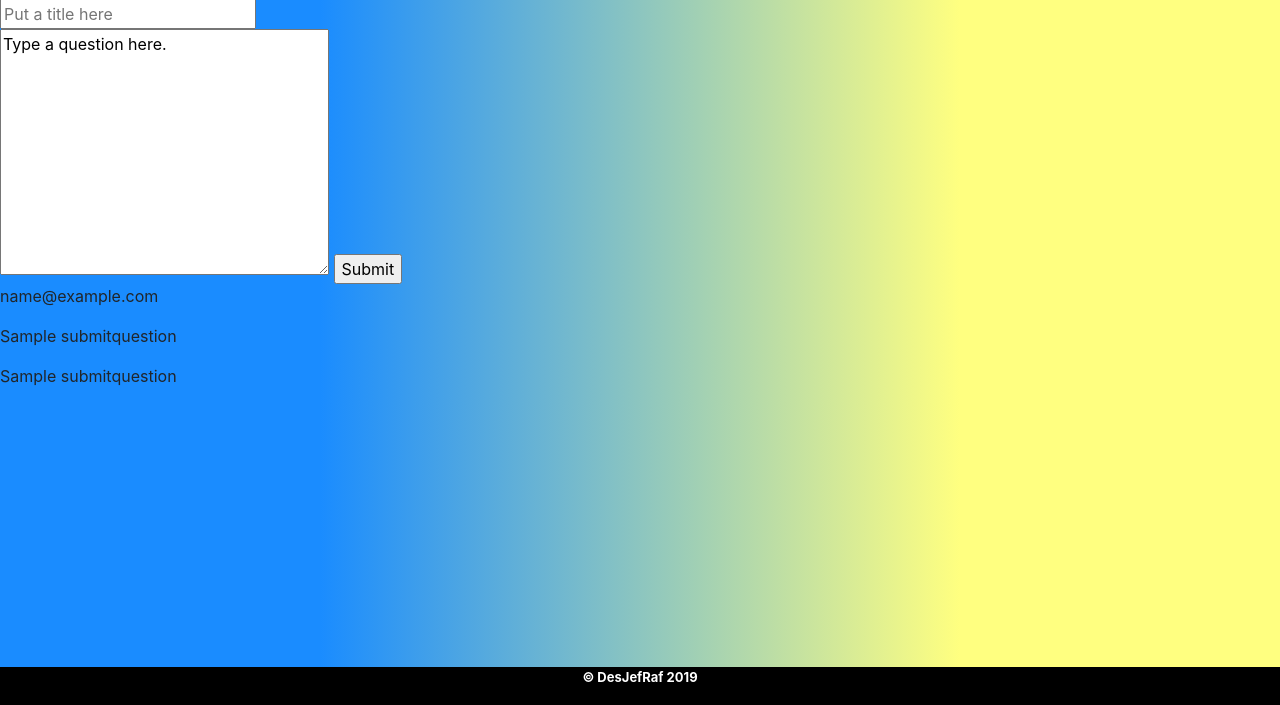
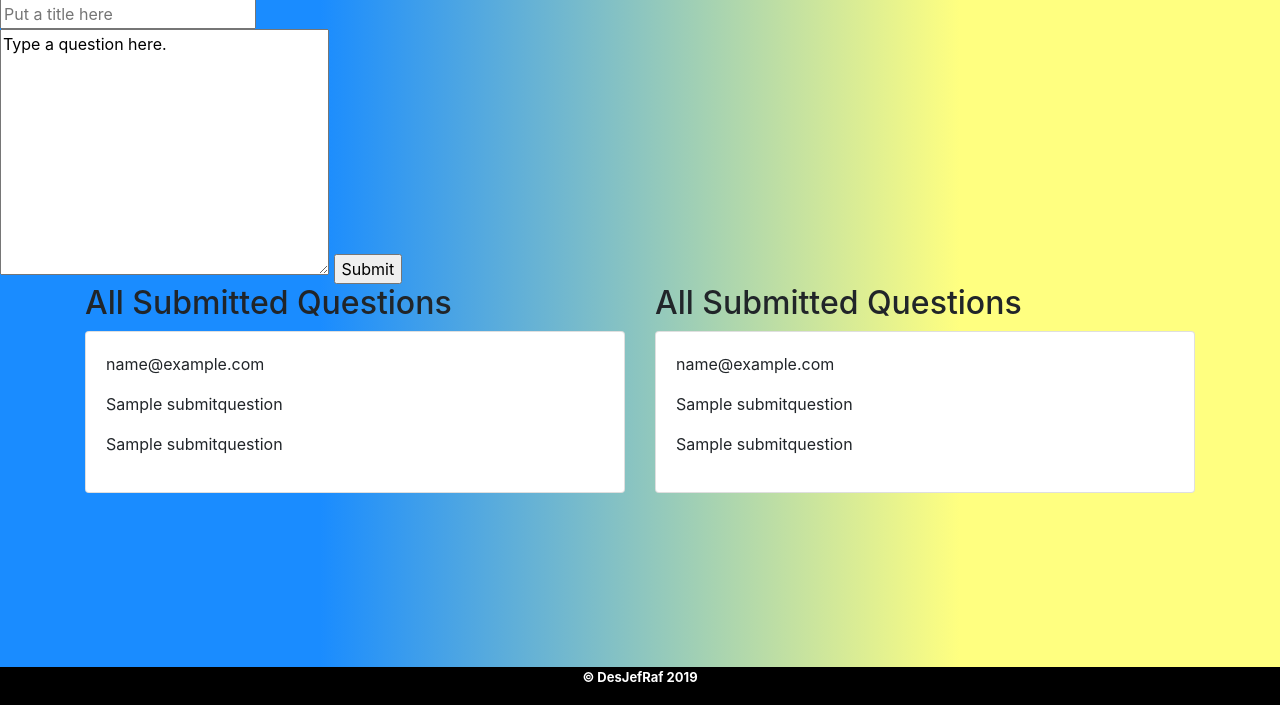
Before and after one commit to ddchon/Zen-of-Python-Puzzle-, a Django app: page /submit_q/ in a window 1280 px wide. Shown: the part 95-800 px from the top of the page. Run offline with Django 3.2, Linux system fonts and the light colour scheme; tables that the repository leaves empty hold one stand-in row (values such as "Sample post"); some libraries are stand-ins or nearby versions.

Commit message:
All Questions Listed on submit_q

```diff
--- a/zenofpythonpuzzle/templates/zenpythonpages/submitquestion.html
+++ b/zenofpythonpuzzle/templates/zenpythonpages/submitquestion.html
@@ -18,16 +18,46 @@
                 <input type="submit">
             </form>
         </div>
+        <div>
+            <div class="container">
+
+                <div class="row">
+                    <div class="col-6">
+                        <h2>All Submitted Questions</h2>
                         {% if all_questions %}
                             {% for i in all_questions %}
 
-                <div>
+                                <div class="card">
+                                    <div class="card-body">
                                         <p>{{ i.member }}</p>
                                         <p>{{ i.title }}</p>
                                         <p>{{ i.question }}</p>
+                                    </div>
                                 </div>
 
                             {% endfor %}
                         {% endif %}
                     </div>
+
+                    <div class="col-6">
+                        <h2>All Submitted Questions</h2>
+                        {% if all_questions %}
+                            {% for i in all_questions %}
+
+                                <div class="card">
+                                    <div class="card-body">
+                                        <p>{{ i.member }}</p>
+                                        <p>{{ i.title }}</p>
+                                        <p>{{ i.question }}</p>
+                                    </div>
+                                </div>
+
+                            {% endfor %}
+                        {% endif %}
+                    </div>
+                </div>
+
+            </div>
+        </div>
+    </div>
 {% endblock content %}
--- a/zenofpythonpuzzle/zenpythonpages/views.py
+++ b/zenofpythonpuzzle/zenpythonpages/views.py
@@ -83,8 +83,16 @@ def delete_user(request, username):
 
 def submit_q(request):
     all_questions = SubmitQuestion.objects.all()
+    all_questions = all_questions[::-1]
     context = {
-        "all_questions": all_questions
+    }
+
+    # my_questions = SubmitQuestion.objects.get(id=request.POST["id"])
+    # my_questions = my_questions[::-1]
+
+    context = {
+        "all_questions": all_questions,
+        # "my_questions": my_questions
     }
 
     if request.method == "POST":
```
Lines whose indentation alone changed are shown as unchanged.
